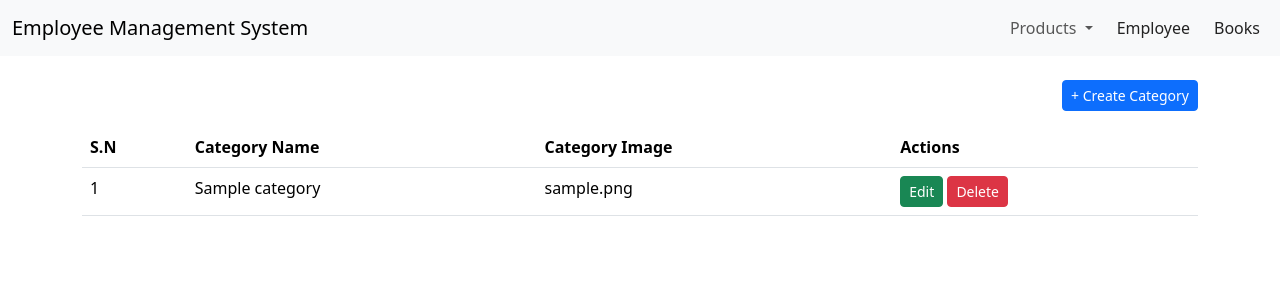
After one commit to hahahang0/django_crud_two, a Django app: page /category/ in a window 1280 px wide. The commit adds this page. Shown: the top 300 px of the page. Run offline with Django 5.2, Linux system fonts and the light colour scheme; tables that the repository leaves empty hold one stand-in row (values such as "Sample post").

Commit message:
2025-02-21 creation of product_category

```diff
--- /dev/null
+++ b/category/templates/category/list.html
@@ -0,0 +1,58 @@
+{% extends 'base.html' %}
+{% block title %} Category List {% endblock title %}
+{% block content  %}
+<div class="container-md mt-4">
+    <a class="btn btn-primary btn-sm mb-3 float-end" href="{% url 'create_category' %}"> + Create Category</a>
+    <table class="table table-stripped">
+        <thead>
+            <tr>
+                <th scope="col">S.N</th>
+                <th scope="col">Category Name</th>
+                <th scope="col">Category Image</th>
+                <th scope="col">Actions</th>
+
+            </tr>
+  </thead>
+  <tbody>
+    {% for category in categories %}
+
+    <tr>
+        <td>{{ forloop.counter }}</td>
+
+         <td>{{ category.category_name }}</td>
+         <td>{{ category.category_image }}</td>
+        <td>
+            <a href="{% url 'update_category' category.category_id %}" class="btn btn-sm btn-success">Edit</a>
+            <button class="btn btn-sm btn-danger" data-bs-toggle="modal" data-bs-target="#deleteModal_{{category.pk}}">Delete</button>
+        </td>
+        <!-- Modal -->
+        <div class="modal fade" id="deleteModal_{{category.pk}}" tabindex="-1" aria-labelledby="exampleModalLabel" aria-hidden="true">
+        <div class="modal-dialog">
+            <div class="modal-content">
+            <div class="modal-header">
+                <h5 class="modal-title" id="exampleModalLabel">Delete Category</h5>
+                <button type="button" class="btn-close" data-bs-dismiss="modal" aria-label="Close"></button>
+            </div>
+            <div class="modal-body">
+                Are you sure you want to delete this Category ?
+            </div>
+            <div class="modal-footer">
+                <form action="{% url 'delete_category' category.category_id %}" method="POST">
+                    {% csrf_token %}
+                    <button type="button" class="btn btn-secondary btn-sm" data-bs-dismiss="modal">Close</button>
+
+                    <button type="submit" class="btn btn-danger btn-sm">Delete</button>
+                </form>
+
+            </div>
+            </div>
+        </div>
+        </div>
+
+
+    </tr>
+    {% endfor %}
+</tbody>
+</table>
+</div>
+{% endblock content %}
--- a/category/urls.py
+++ b/category/urls.py
@@ -0,0 +1,9 @@
+from django.urls import path
+from .  import views
+urlpatterns = [
+    path('',views.getCategory,name="category_list"),
+    path('create/',views.createCategory,name="create_category"),
+    path('update/<int:pk>',views.updateCategory,name="update_category"),
+    path('delete/<int:pk>',views.deleteCategory,name="delete_category"),
+
+]
--- a/category/views.py
+++ b/category/views.py
@@ -1,3 +1,35 @@
-from django.shortcuts import render
+from django.shortcuts import render,redirect,get_object_or_404
+from .models import Category
+from .forms import CategoryForm
 
 # Create your views here.
+
+def getCategory(request):
+    categories = Category.objects.all()
+    return render(request,'category/list.html',{'categories':categories})
+
+def createCategory(request):
+    if request.method == "POST" :
+       form = CategoryForm(request.POST,request.FILES)
+       if form.is_valid():
+           form.save()
+           return redirect('category_list')
+    form = CategoryForm()
+    return render(request,'category/create.html',{'form' : form})
+
+def updateCategory(request,pk):
+    category = get_object_or_404(Category,category_id = pk)
+    if request.method == "POST" :
+        form = CategoryForm(request.POST,request.FILES,instance=category)
+        if form.is_valid():
+            form.save()
+            return redirect('category_list')
+    form = CategoryForm(instance=category)
+    return render(request,'category/update.html',{'form' : form})
+
+
+def deleteCategory(request,pk):
+    category = get_object_or_404(Category,category_id = pk)
+    if request.method == "POST":
+        category.delete()
+    return redirect('category_list')
--- a/employeeSimpleCrud/urls.py
+++ b/employeeSimpleCrud/urls.py
@@ -20,7 +20,7 @@ from employee import views
 from django.conf import settings
 from django.conf.urls.static import static
 from books import views
-
+from category import views
 from Branch import views
 
 urlpatterns = [
@@ -29,6 +29,7 @@ urlpatterns = [
     path('',include('employee.urls')),
     path('books/',include('books.urls')),
     path('branch/',include('Branch.urls')),
+    path('category/',include('category.urls')),
 
     # path('',)
 ]
--- a/templates/base.html
+++ b/templates/base.html
@@ -16,9 +16,20 @@
     </button>
     <div class="" id="navbarSupportedContent">
       <ul class="navbar-nav flex gap-2">
-        <li class=""><a href="{% url 'list' %}" style="text-decoration: none; color:#232323;">Employee</a></li>
-        <li class=""><a href="{% url 'books_list' %}" style="text-decoration: none; color:#232323;">Books</a></li>
-        <li class=""><a href="{% url 'books_list' %}" style="text-decoration: none; color:#232323;">Products</a></li>
+        <li class="nav-item dropdown">
+          <a class="nav-link dropdown-toggle" href="#" id="navbarDropdown" role="button" data-bs-toggle="dropdown" aria-expanded="false">
+            Products
+          </a>
+          <ul class="dropdown-menu" aria-labelledby="navbarDropdown">
+            <li><a class="dropdown-item" href="#">Products</a></li>
+            <li><a class="dropdown-item" href="{% url 'branch_list' %}">Branch</a></li>
+            <li><a class="dropdown-item" href="{% url 'category_list' %}">Product Category</a></li>
+          </ul>
+        </li>
+        <li class="nav-item"><a class="nav-link" href="{% url 'list' %}" style="text-decoration: none; color:#232323;">Employee</a></li>
+        <li class="nav-item"><a class="nav-link" href="{% url 'books_list' %}" style="text-decoration: none; color:#232323;">Books</a></li>
+        <!-- <li class=""><a href="{% url 'books_list' %}" style="text-decoration: none; color:#232323;">Products</a></li> -->
+
 
         </ul>
 
```
Also changed, not shown: category/templates/category/create.html (added, +13 -0 lines), category/templates/category/update.html (added, +13 -0 lines), media/category_image/black.jpg (added), media/category_image/cloud.jpg (added), media/category_image/dragon.jpg (added).
